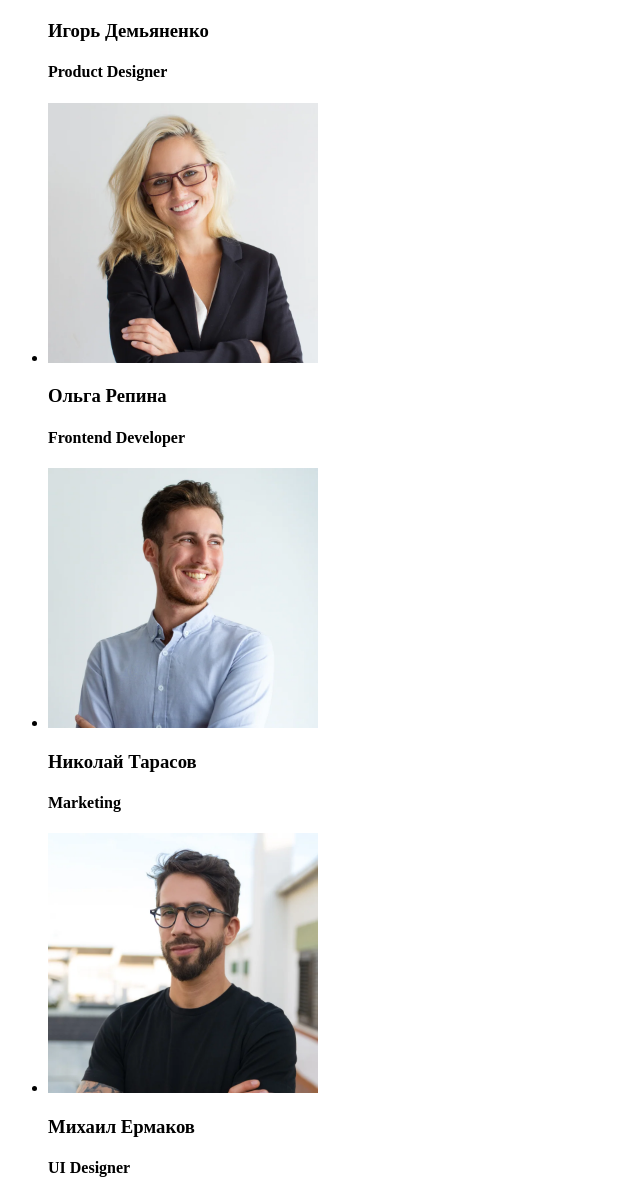
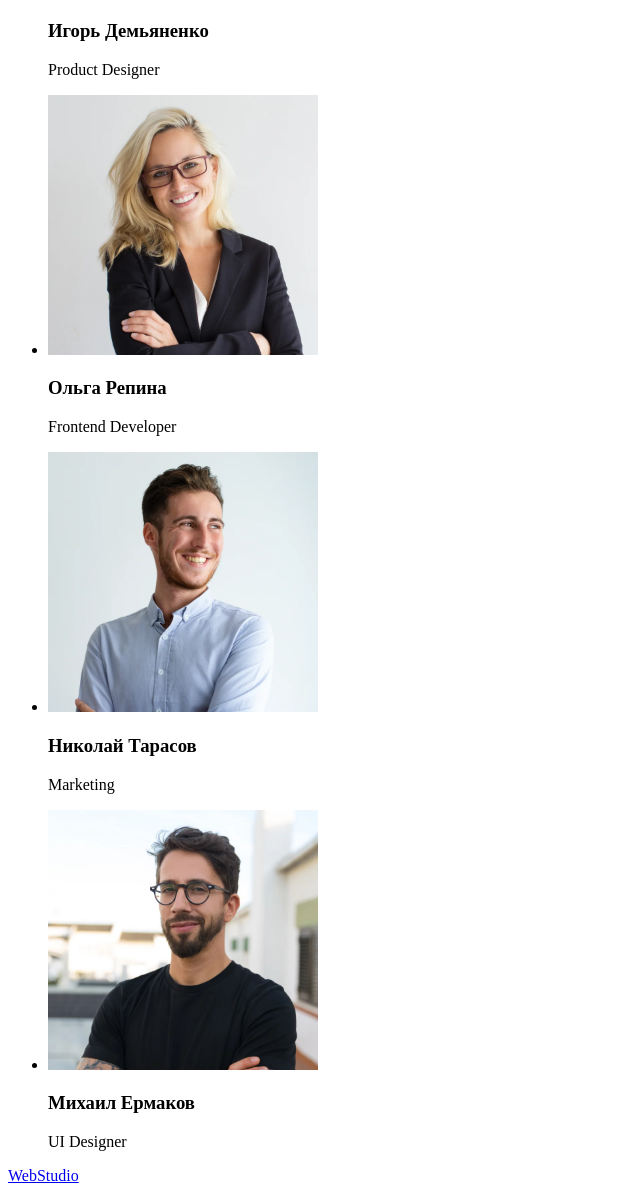
Before and after one commit to Askarunro/HTML-CSS, a plain HTML site: page index.html in a window 1280 px wide. Shown: the part 1288-2483 px from the top of the page, without its empty margins (0-640 px from the left). Drawn offline with Linux system fonts and the light colour scheme.

Commit message:
заміняю h4 на p

```diff
--- a/index.html
+++ b/index.html
@@ -70,19 +70,19 @@
                     <ul>
                         <li>
                             <img src="images/img3.webp" alt="Игорь Демьяненко" width="270">
-                            <h3>Игорь Демьяненко</h3><h4>Product Designer</h4>
+                            <h3>Игорь Демьяненко</h3><p>Product Designer</p>
                         </li>
                         <li>
                             <img src="images/img4.webp" alt="Ольга Репина" width="270">
-                            <h3>Ольга Репина</h3><h4>Frontend Developer</h4>
+                            <h3>Ольга Репина</h3><p>Frontend Developer</p>
                         </li>
                         <li>
                             <img src="images/img5.webp" alt="Николай Тарасов" width="270">
-                            <h3>Николай Тарасов</h3><h4>Marketing</h4>
+                            <h3>Николай Тарасов</h3><p>Marketing</p>
                         </li>
                         <li>
                             <img src="images/img6.webp" alt="Михаил Ермаков" width="270">
-                            <h3>Михаил Ермаков</h3><h4>UI Designer</h4>
+                            <h3>Михаил Ермаков</h3><p>UI Designer</p>
                         </li>
                     </ul>
                 </section>
```
